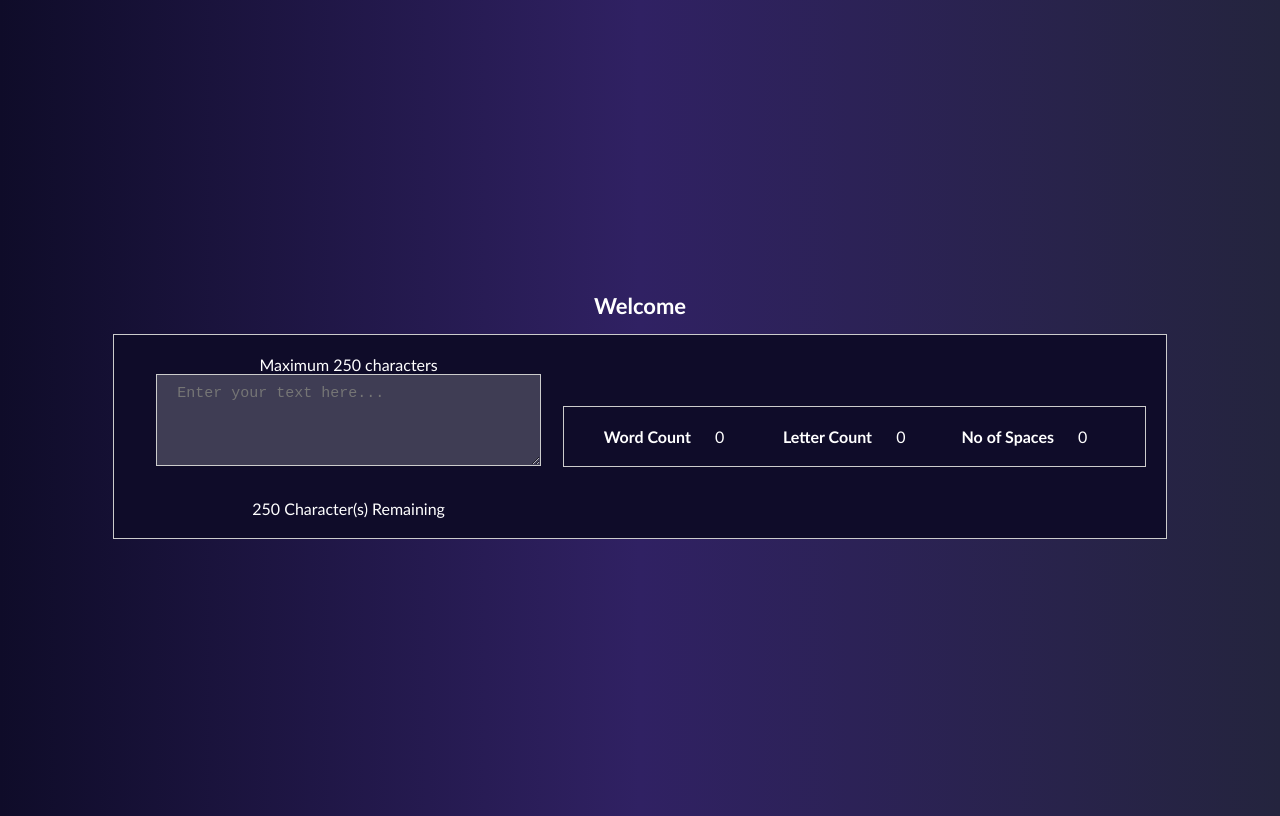
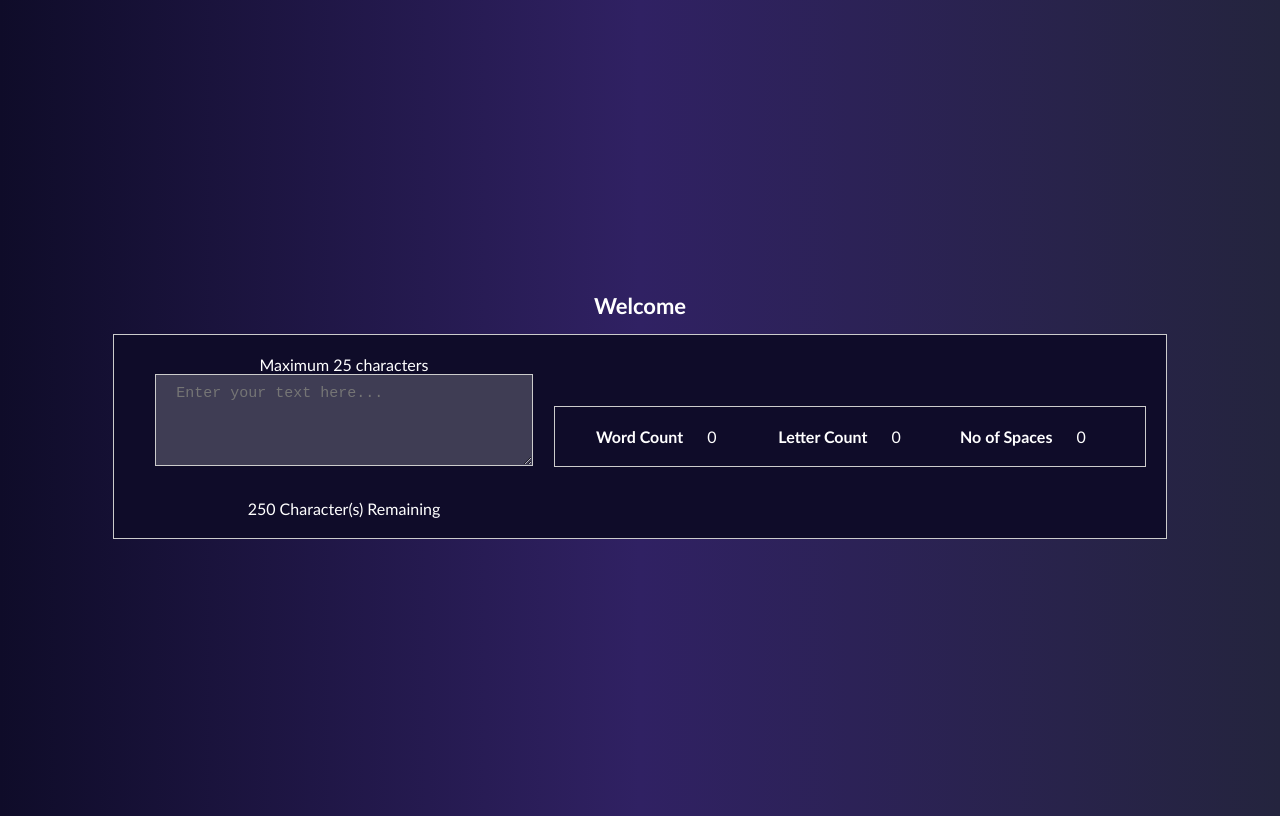
Before and after one commit to HEMLEEN/Textarea-Count-using-jQuery, a plain HTML site: page index.html in a window 1280 px wide. Drawn offline with nearby package versions, Linux system fonts and the light colour scheme.

Commit message:
Update index.html

```diff
--- a/index.html
+++ b/index.html
@@ -78,7 +78,7 @@
 
     <div id="result">
         <form>
-            <label>Maximum 250 characters</label>
+            <label>Maximum 25 characters</label>
 
             <textarea class="text-input" maxlength="250" placeholder="Enter your text here..."></textarea>
             <br> <span class="rchars">250</span> Character(s) Remaining
```
